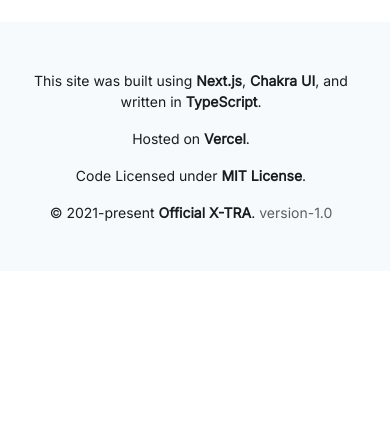
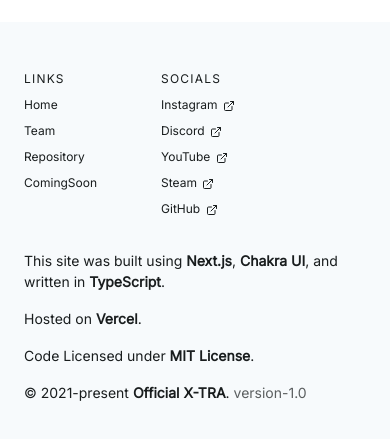
Before and after one commit to official-xtra/dev-test-website, a Next.js app: page /team in a window 390 px wide. Shown: the part 1394-1833 px from the top of the page. Before the commit the page ends 1665 px from the top, so only its background shows below. Built offline with nearby package versions, Linux system fonts and the light colour scheme.

Commit message:
edit: footer mobile

```diff
--- a/components/footer/Footer.tsx
+++ b/components/footer/Footer.tsx
@@ -29,10 +29,16 @@
   return (
     <Box as="footer" bgColor={bgColor}>
       <Container maxW="container.lg" h={["100%", "45vh"]} px={6} py={12}>
-        <HStack h="100%" align="flex-start" justify="flex-start">
+        <Stack
+          direction={["column-reverse", "row"]}
+          h="100%"
+          align="flex-start"
+          justify="flex-start"
+          spacing={8}
+        >
           <VStack
-            align={["center", "flex-start"]}
-            textAlign={["center", "left"]}
+            align="flex-start"
+            textAlign="left"
             fontSize="sm"
             spacing={[4, 6]}
           >
@@ -105,7 +111,7 @@
           <Spacer display={["none", "block"]} />
 
           <HStack justify="flex-start" align="flex-start" spacing={16}>
-            <VStack textAlign="left" display={["none", "block"]}>
+            <VStack textAlign="left">
               <Stack>
                 <Text
                   fontSize={["xs", "md"]}
@@ -132,7 +138,7 @@
               </Stack>
             </VStack>
 
-            <VStack textAlign="left" display={["none", "block"]}>
+            <VStack textAlign="left">
               <Stack>
                 <Text
                   fontSize={["xs", "md"]}
@@ -156,7 +162,7 @@
               </Stack>
             </VStack>
           </HStack>
-        </HStack>
+        </Stack>
       </Container>
     </Box>
   );
--- a/pages/team.tsx
+++ b/pages/team.tsx
@@ -62,7 +62,7 @@
           {TEAM_MEMBER.map(([name, ava, href, role]) => (
             <Box
               key={name}
-              width={["75%", "50%", "25%"]}
+              width={["75%", "50%", "50%", "25%"]}
               bg={bgColor}
               p={6}
               lineHeight={1.8}
```
